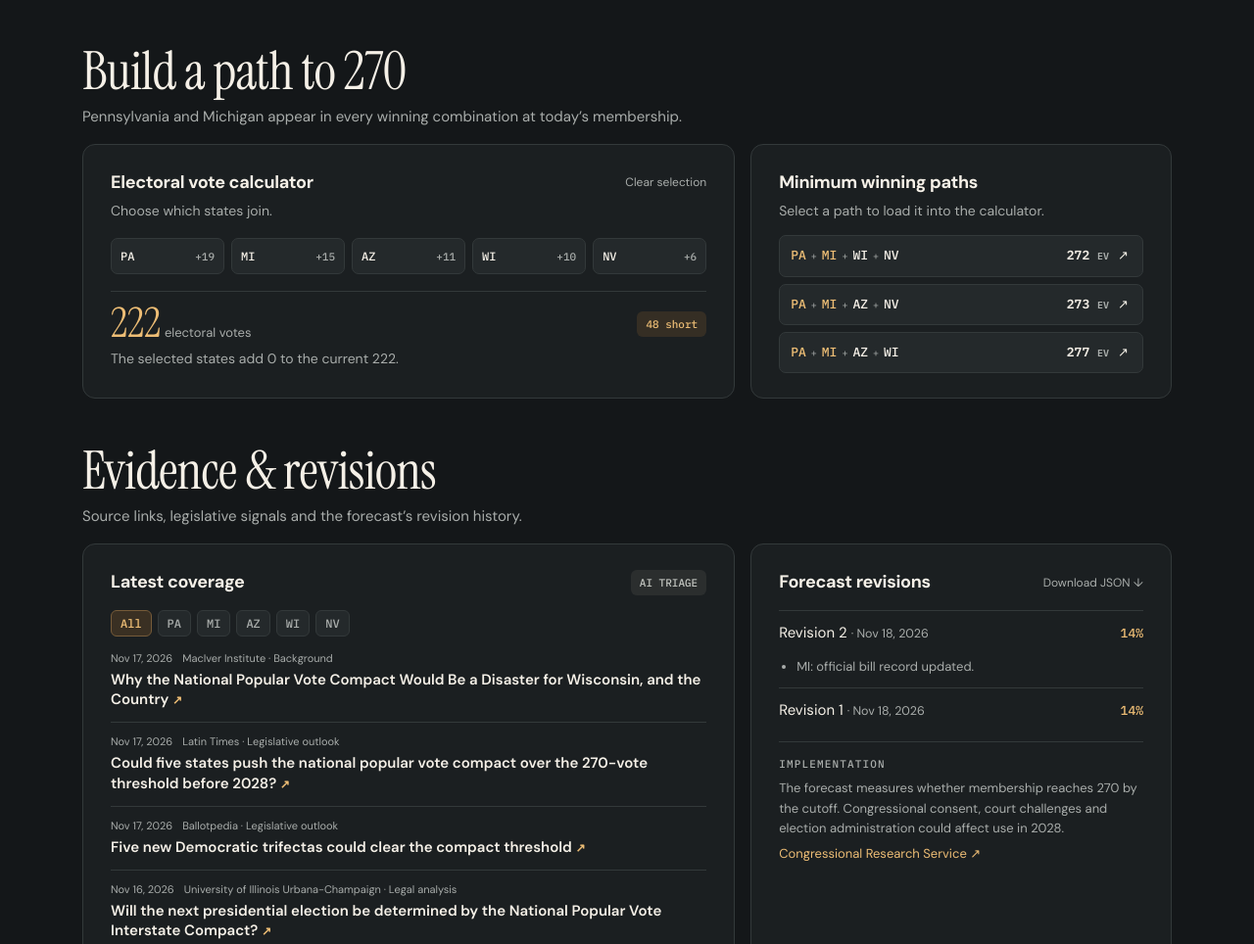
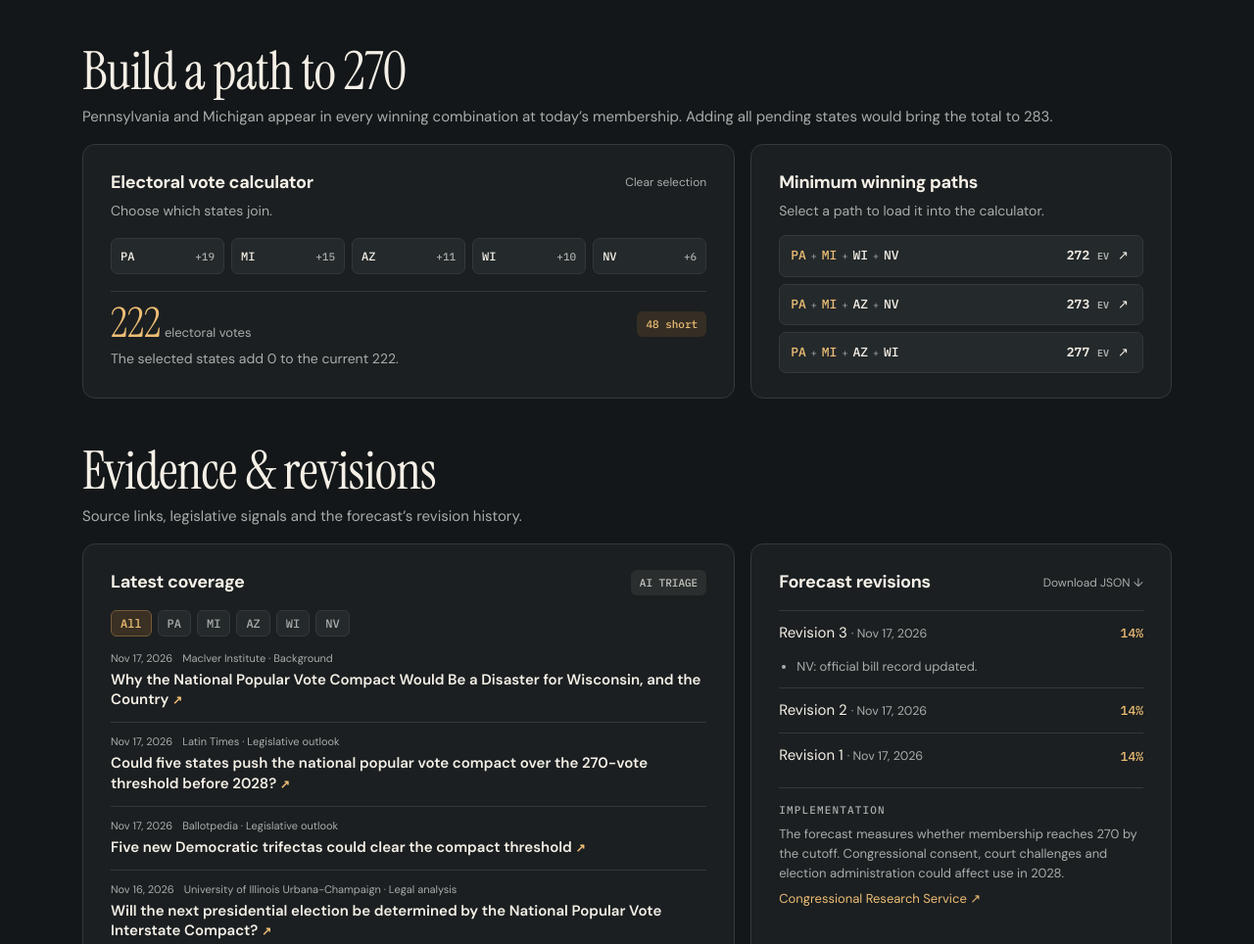
Before and after one commit to PinkRose237/npvic, a website: page site/index.html in a window 1280 px wide. Shown: the part 1220-2184 px from the top of the page at 98% size. Drawn offline with Linux system fonts and the light colour scheme.

Commit message:
Verify more legislative sources and reconcile membership feeds

```diff
--- a/data/inputs.mjs
+++ b/data/inputs.mjs
@@ -87,9 +87,9 @@ export const states = [
     signals: [
       { label: 'Governor-elect publicly supports adoption', shift: 0.60, url: links.ford },
       { label: 'One regular legislative session before the cutoff', shift: -0.35, url: links.nevada },
-      { label: 'Both chambers previously passed a standalone bill', shift: 0.20, url: 'https://www.leg.state.nv.us/App/NELIS/REL/80th2019/Bills/Vetoed' }
+      { label: 'Both chambers previously passed a standalone bill', shift: 0.20, url: 'https://www.leg.state.nv.us/App/NELIS/REL/80th2019/Bill/6289/Overview' }
     ],
-    bills: [{ id: 'AJR 6', session: 2025, stage: 'closed', date: '2025-06-03', route: 'amendment', url: 'https://www.leg.state.nv.us/App/NELIS/REL/83rd2025/Bill/11957' }]
+    bills: [{ id: 'AJR 6', session: 2025, stage: 'closed', date: '2025-04-12', route: 'amendment', url: 'https://www.leg.state.nv.us/App/NELIS/REL/83rd2025/Bill/11957' }]
   }
 ]
 
--- a/scripts/refresh.mjs
+++ b/scripts/refresh.mjs
@@ -30,9 +30,10 @@ if (today > cutoff && prior) {
 }
 
 const collected = await collect(prior, stamp)
-const members = collected.membership?.members ?? prior?.forecast.members ?? seedMembers
+const currentMembers = collected.membership?.members ?? prior?.forecast.members ?? seedMembers
+const members = Object.fromEntries(Object.entries(currentMembers).sort(([a], [b]) => a.localeCompare(b)))
 const news = mergeStories(seedNews, prior?.news ?? [], collected.stories, today)
-const review = await reviewStories(news, prior?.review)
+const review = await reviewStories(news, process.env.REFRESH_AI === 'true' ? null : prior?.review)
 const current = forecast({ members, bills: collected.bills, today })
 const material = {
   modelVersion: current.modelVersion, members,
@@ -68,6 +69,7 @@ await writeJson(historyFile, history)
 await writeJson(snapshotFile, {
   checkedAt: stamp, today, revision: revision.id, revisedAt: revision.date,
   membershipVerifiedAt: collected.membership ? stamp : prior?.membershipVerifiedAt ?? null,
+  membershipSource: collected.membership?.source ?? prior?.membershipSource ?? 'Launch baseline',
   links, forecast: current, review, news, feeds: collected.feeds, wikiRevision: collected.wikiRevision,
   bills: collected.bills
 })
--- a/site/assets/app.js
+++ b/site/assets/app.js
@@ -1,9 +1,10 @@
 const root = document.querySelector('#content')
 const status = document.querySelector('#checked')
 const fmt = new Intl.DateTimeFormat('en-US', { month: 'short', day: 'numeric', year: 'numeric', timeZone: 'UTC' })
+const localFmt = new Intl.DateTimeFormat('en-US', { month: 'short', day: 'numeric', year: 'numeric', timeZone: 'America/New_York' })
 const pct = n => `${Math.round(n * 100)}%`
 const pctRange = (lo, hi) => `${pct(lo)}–${pct(hi)}`
-const prettyDate = value => value ? fmt.format(new Date(value.slice(0, 10) + 'T12:00:00Z')) : '—'
+const prettyDate = value => value ? (value.length === 10 ? fmt.format(new Date(value + 'T12:00:00Z')) : localFmt.format(new Date(value))) : '—'
 const html = value => String(value ?? '').replace(/[&<>"']/g, char => ({ '&': '&amp;', '<': '&lt;', '>': '&gt;', '"': '&quot;', "'": '&#39;' })[char])
 const validUrl = value => {
   try { return new URL(value).protocol === 'https:' ? html(value) : '#' } catch { return '#' }
@@ -73,7 +74,7 @@ function render(data, revisions) {
     </section>
 
     <section class="block" id="scenarios" aria-labelledby="scenario-title">
-      ${section('Build a path to 270', html(thresholdCopy), 'scenario-title')}
+      ${section('Build a path to 270', html(thresholdCopy + (f.remaining ? ` Adding all pending states would bring the total to ${f.max}.` : '')), 'scenario-title')}
       <div class="scenario-grid">
         <article class="card simulator">
           <div class="panel-top"><h3>Electoral vote calculator</h3><button type="button" id="clear" class="quiet">Clear selection</button></div>
@@ -122,7 +123,7 @@ function render(data, revisions) {
           <div><h3>Uncertainty and validation</h3><p>The range shows what happens when all pending states face weaker or stronger adoption conditions. The historical baseline’s leave-one-election-out Brier score is ${f.backtest.brier.toFixed(3)} across ${f.backtest.joined + f.backtest.missed} cases. The full five-state forecast has limited validation and no resolved 2028 outcomes.</p><p>OpenCode Go triages headlines using DeepSeek V4.1 Flash. Forecast revisions use verified bill records and documented assumptions.</p></div>
         </div>
         <details><summary>Historical cohorts</summary><ul class="cohorts">${f.backtest.cohorts.map(cohort => `<li>${link(cohort.source, `${cohort.year} election`)} · Enacted: ${html(cohort.joined.join(', ') || 'none')} · No enactment: ${html(cohort.missed.join(', '))}</li>`).join('')}</ul></details>
-        <details><summary>Member states · ${f.committed} electoral votes</summary><ul class="member-list">${Object.entries(f.members).sort(([a], [b]) => a.localeCompare(b)).map(([name, joined]) => `<li><span>${html(name)}</span><small>${joined}</small></li>`).join('')}</ul></details>
+        <details><summary>Member states · ${f.committed} electoral votes</summary><p class="muted member-source">Verified ${prettyDate(data.membershipVerifiedAt)} · ${html(data.membershipSource)}</p><ul class="member-list">${Object.entries(f.members).sort(([a], [b]) => a.localeCompare(b)).map(([name, joined]) => `<li><span>${html(name)}</span><small>${joined}</small></li>`).join('')}</ul></details>
         <details><summary>Source checks · ${Object.values(data.feeds).filter(feed => feed.status === 'ok').length}/${Object.keys(data.feeds).length} available</summary><ul class="feeds">${Object.entries(data.feeds).map(([name, feed]) => `<li>${link(feed.url, name)}<span>${feed.status === 'ok' ? 'Checked' : 'Unavailable'} · ${prettyDate(feed.lastSuccess)}</span></li>`).join('')}</ul></details>
         <div class="source-links">${link(data.links.membership, 'Membership')}${link(data.links.allocation, 'Electoral votes')}${link(data.links.election, '2026 results')}${link(data.links.compact, 'Compact text')}${link(data.links.video, 'Video brief')}</div>
       </div>
--- a/site/assets/style.css
+++ b/site/assets/style.css
@@ -129,6 +129,7 @@ fieldset {min-width:0;border:0;margin:17px 0;padding:0;display:flex;gap:7px}
 .method-intro p {color:var(--muted);margin-top:9px;max-width:57ch}
 .method details {border-top:1px solid var(--border);padding:11px 0}
 .method summary {cursor:pointer;font-weight:600}
+.member-source {font-size:13px;margin-top:6px}
 .member-list {display:grid;grid-template-columns:1fr 1fr 1fr;gap:7px 20px}
 .member-list li,.feeds li {display:flex;justify-content:space-between;align-items:baseline;gap:10px}
 .member-list small,.feeds span {color:var(--muted);font:11px var(--mono)}
--- a/site/data/revisions.json
+++ b/site/data/revisions.json
@@ -1,4 +1,164 @@
 [
+  {
+    "id": 3,
+    "fingerprint": "3026c73a0887",
+    "date": "2026-11-18T00:24:54.983Z",
+    "modelVersion": "1.0.0",
+    "committed": 222,
+    "estimate": 14,
+    "states": [
+      {
+        "code": "PA",
+        "stage": "Awaiting new filing",
+        "p": 52,
+        "range": [
+          32,
+          71
+        ],
+        "signals": [
+          {
+            "label": "Governor open to exploring adoption",
+            "shift": 0.3,
+            "url": "https://penncapital-star.com/voting/pennsylvanias-democratic-trifecta-renews-calls-to-join-popular-national-vote-compact/"
+          }
+        ],
+        "active": null,
+        "bills": [
+          {
+            "id": "HB 270",
+            "session": 2025,
+            "stage": "introduced",
+            "date": "2025-04-09"
+          }
+        ]
+      },
+      {
+        "code": "MI",
+        "stage": "Awaiting new filing",
+        "p": 39,
+        "range": [
+          22,
+          59
+        ],
+        "signals": [
+          {
+            "label": "Previous Democratic trifecta did not enact the compact",
+            "shift": -0.25,
+            "url": "https://news.ballotpedia.org/2026/11/17/new-democratic-trifectas-in-five-states-could-provide-enough-electoral-votes-for-national-popular-vote-interstate-compact-2/"
+          }
+        ],
+        "active": null,
+        "bills": [
+          {
+            "id": "HB 6213",
+            "session": 2025,
+            "stage": "introduced",
+            "date": "2026-07-14"
+          }
+        ]
+      },
+      {
+        "code": "AZ",
+        "stage": "Awaiting new filing",
+        "p": 52,
+        "range": [
+          32,
+          71
+        ],
+        "signals": [
+          {
+            "label": "Incoming Senate president signaled agenda support",
+            "shift": 0.3,
+            "url": "https://news.ballotpedia.org/2026/11/17/new-democratic-trifectas-in-five-states-could-provide-enough-electoral-votes-for-national-popular-vote-interstate-compact-2/"
+          }
+        ],
+        "active": null,
+        "bills": [
+          {
+            "id": "SB 1300",
+            "session": 2026,
+            "stage": "closed",
+            "date": "2026-06-13"
+          },
+          {
+            "id": "HB 4013",
+            "session": 2026,
+            "stage": "closed",
+            "date": "2026-06-13"
+          }
+        ]
+      },
+      {
+        "code": "WI",
+        "stage": "Awaiting new filing",
+        "p": 55,
+        "range": [
+          36,
+          74
+        ],
+        "signals": [
+          {
+            "label": "Public legislative priority and governor-elect interest",
+            "shift": 0.45,
+            "url": "https://news.ballotpedia.org/2026/11/17/new-democratic-trifectas-in-five-states-could-provide-enough-electoral-votes-for-national-popular-vote-interstate-compact-2/"
+          }
+        ],
+        "active": null,
+        "bills": [
+          {
+            "id": "SB 1117",
+            "session": 2025,
+            "stage": "closed",
+            "date": "2026-03-23"
+          },
+          {
+            "id": "AB 1152",
+            "session": 2025,
+            "stage": "closed",
+            "date": "2026-03-23"
+          }
+        ]
+      },
+      {
+        "code": "NV",
+        "stage": "Awaiting new filing",
+        "p": 55,
+        "range": [
+          36,
+          74
+        ],
+        "signals": [
+          {
+            "label": "Governor-elect publicly supports adoption",
+            "shift": 0.6,
+            "url": "https://www.kolotv.com/2026/11/12/incoming-nevada-governor-says-electoral-college-was-created-with-racist-underpinnings-calls-state-join-popular-vote-compact/"
+          },
+          {
+            "label": "One regular legislative session before the cutoff",
+            "shift": -0.35,
+            "url": "https://www.leg.state.nv.us/App/NELIS/REL/84th2027/SessionInformation"
+          },
+          {
+            "label": "Both chambers previously passed a standalone bill",
+            "shift": 0.2,
+            "url": "https://www.leg.state.nv.us/App/NELIS/REL/80th2019/Bill/6289/Overview"
+          }
+        ],
+        "active": null,
+        "bills": [
+          {
+            "id": "AJR 6",
+            "session": 2025,
+            "stage": "closed",
+            "date": "2025-04-12"
+          }
+        ]
+      }
+    ],
+    "changes": [
+      "NV: official bill record updated."
+    ]
+  },
   {
     "id": 2,
     "fingerprint": "d46f64ea34d5",
--- a/site/data/snapshot.json
+++ b/site/data/snapshot.json
@@ -1,9 +1,10 @@
 {
-  "checkedAt": "2026-11-18T00:21:29.643Z",
+  "checkedAt": "2026-11-18T00:24:54.983Z",
   "today": "2026-11-17",
-  "revision": 2,
-  "revisedAt": "2026-11-18T00:17:32.241Z",
-  "membershipVerifiedAt": "2026-11-18T00:21:02.035Z",
+  "revision": 3,
+  "revisedAt": "2026-11-18T00:24:54.983Z",
+  "membershipVerifiedAt": "2026-11-18T00:24:54.983Z",
+  "membershipSource": "NCSL",
   "links": {
     "membership": "https://www.ncsl.org/elections-and-campaigns/national-popular-vote",
     "allocation": "https://www.archives.gov/electoral-college/allocation",
@@ -315,7 +316,7 @@
           {
             "label": "Both chambers previously passed a standalone bill",
             "shift": 0.2,
-            "url": "https://www.leg.state.nv.us/App/NELIS/REL/80th2019/Bills/Vetoed"
+            "url": "https://www.leg.state.nv.us/App/NELIS/REL/80th2019/Bill/6289/Overview"
           }
         ],
         "bills": [
@@ -323,7 +324,7 @@
             "id": "AJR 6",
             "session": 2025,
             "stage": "closed",
-            "date": "2025-06-03",
+            "date": "2025-04-12",
             "route": "amendment",
             "url": "https://www.leg.state.nv.us/App/NELIS/REL/83rd2025/Bill/11957"
           }
@@ -747,102 +748,102 @@
     "Bill discovery · MediaWiki API": {
       "url": "https://en.wikipedia.org/w/api.php?action=parse&page=National_Popular_Vote_Interstate_Compact&prop=text%7Crevid&formatversion=2&format=json",
       "status": "ok",
-      "lastSuccess": "2026-11-18T00:21:29.643Z"
+      "lastSuccess": "2026-11-18T00:24:54.983Z"
     },
     "Bill leads · AZ": {
       "url": "https://www.nationalpopularvote.com/state/az",
       "status": "ok",
-      "lastSuccess": "2026-11-18T00:21:29.643Z"
+      "lastSuccess": "2026-11-18T00:24:54.983Z"
     },
     "Bill leads · PA": {
       "url": "https://www.nationalpopularvote.com/state/pa",
       "status": "ok",
-      "lastSuccess": "2026-11-18T00:21:29.643Z"
+      "lastSuccess": "2026-11-18T00:24:54.983Z"
     },
     "Bill leads · WI": {
       "url": "https://www.nationalpopularvote.com/state/wi",
       "status": "ok",
-      "lastSuccess": "2026-11-18T00:21:29.643Z"
+      "lastSuccess": "2026-11-18T00:24:54.983Z"
     },
     "Bill leads · NV": {
       "url": "https://www.nationalpopularvote.com/state/nv",
       "status": "ok",
-      "lastSuccess": "2026-11-18T00:21:29.643Z"
+      "lastSuccess": "2026-11-18T00:24:54.983Z"
     },
     "News · Michigan": {
       "url": "https://news.google.com/rss/search?q=%22national%20popular%20vote%22%20%22Michigan%22%20when%3A30d&hl=en-US&gl=US&ceid=US:en",
-      "status": "unavailable",
-      "lastSuccess": "2026-11-18T00:21:02.035Z"
+      "status": "ok",
+      "lastSuccess": "2026-11-18T00:24:54.983Z"
     },
     "Bill leads · MI": {
       "url": "https://www.nationalpopularvote.com/state/mi",
       "status": "ok",
-      "lastSuccess": "2026-11-18T00:21:29.643Z"
+      "lastSuccess": "2026-11-18T00:24:54.983Z"
     },
     "News · Nevada": {
       "url": "https://news.google.com/rss/search?q=%22national%20popular%20vote%22%20%22Nevada%22%20when%3A30d&hl=en-US&gl=US&ceid=US:en",
-      "status": "unavailable",
-      "lastSuccess": "2026-11-18T00:21:02.035Z"
+      "status": "ok",
+      "lastSuccess": "2026-11-18T00:24:54.983Z"
     },
     "News · Pennsylvania": {
       "url": "https://news.google.com/rss/search?q=%22national%20popular%20vote%22%20%22Pennsylvania%22%20when%3A30d&hl=en-US&gl=US&ceid=US:en",
       "status": "ok",
-      "lastSuccess": "2026-11-18T00:21:29.643Z"
+      "lastSuccess": "2026-11-18T00:24:54.983Z"
     },
     "News · Arizona": {
       "url": "https://news.google.com/rss/search?q=%22national%20popular%20vote%22%20%22Arizona%22%20when%3A30d&hl=en-US&gl=US&ceid=US:en",
       "status": "ok",
-      "lastSuccess": "2026-11-18T00:21:29.643Z"
+      "lastSuccess": "2026-11-18T00:24:54.983Z"
     },
     "News · Wisconsin": {
       "url": "https://news.google.com/rss/search?q=%22national%20popular%20vote%22%20%22Wisconsin%22%20when%3A30d&hl=en-US&gl=US&ceid=US:en",
       "status": "ok",
-      "lastSuccess": "2026-11-18T00:21:29.643Z"
+      "lastSuccess": "2026-11-18T00:24:54.983Z"
     },
     "News · National": {
       "url": "https://news.google.com/rss/search?q=%22national%20popular%20vote%22%20(compact%20OR%20interstate)%20when%3A30d&hl=en-US&gl=US&ceid=US:en",
       "status": "ok",
-      "lastSuccess": "2026-11-18T00:21:29.643Z"
+      "lastSuccess": "2026-11-18T00:24:54.983Z"
     },
     "Change feed · WI": {
       "url": "https://api.statescan.org/v1/states/WI/changes.rss",
       "status": "ok",
-      "lastSuccess": "2026-11-18T00:21:29.643Z"
+      "lastSuccess": "2026-11-18T00:24:54.983Z"
     },
     "Compact membership · NCSL": {
       "url": "https://www.ncsl.org/elections-and-campaigns/national-popular-vote",
-      "status": "unavailable",
-      "lastSuccess": "2026-11-18T00:21:02.035Z"
+      "status": "ok",
+      "lastSuccess": "2026-11-18T00:24:54.983Z"
     },
     "Change feed · MI": {
       "url": "https://api.statescan.org/v1/states/MI/changes.rss",
       "status": "ok",
-      "lastSuccess": "2026-11-18T00:21:29.643Z"
+      "lastSuccess": "2026-11-18T00:24:54.983Z"
     },
     "Change feed · NV": {
       "url": "https://api.statescan.org/v1/states/NV/changes.rss",
       "status": "ok",
-      "lastSuccess": "2026-11-18T00:21:29.643Z"
+      "lastSuccess": "2026-11-18T00:24:54.983Z"
     },
     "Change feed · AZ": {
       "url": "https://api.statescan.org/v1/states/AZ/changes.rss",
       "status": "ok",
-      "lastSuccess": "2026-11-18T00:21:29.643Z"
+      "lastSuccess": "2026-11-18T00:24:54.983Z"
     },
     "Change feed · PA": {
       "url": "https://api.statescan.org/v1/states/PA/changes.rss",
       "status": "ok",
-      "lastSuccess": "2026-11-18T00:21:29.643Z"
+      "lastSuccess": "2026-11-18T00:24:54.983Z"
     },
     "Official bill · PA 2025 HB 270": {
       "url": "https://www.palegis.us/legislation/bills/2025/hb0270",
       "status": "ok",
-      "lastSuccess": "2026-11-18T00:21:29.643Z"
+      "lastSuccess": "2026-11-18T00:24:54.983Z"
     },
     "Official bill · MI 2025 HB 6213": {
       "url": "https://www.legislature.mi.gov/Bills/Bill?ObjectName=2026-HB-6213&printerFriendly=true",
       "status": "ok",
-      "lastSuccess": "2026-11-18T00:21:29.643Z"
+      "lastSuccess": "2026-11-18T00:24:54.983Z"
     },
     "Official bill search · MI": {
       "url": "https://www.legislature.mi.gov/Search/ExecuteSearch?contentFullText=%22national+popular+vote%22&docTypes=Bills&sessions=2027-2028",
@@ -855,6 +856,36 @@
       "lastSuccess": "2026-11-18T00:21:29.643Z"
     },
     "Official bill search · PA": {
+      "url": "https://www.palegis.us/legislation/bills/bill-keyword-search?searchBy=keyword&sessYr=2027&sessInd=0&keyword=national+popular+vote&searchType=text&billType=B",
+      "status": "unavailable",
+      "lastSuccess": null
+    },
+    "Compact membership · National Popular Vote": {
+      "url": "https://www.nationalpopularvote.com/state-status",
+      "status": "ok",
+      "lastSuccess": "2026-11-18T00:24:54.983Z"
+    },
+    "Official bill search · Wisconsin Senate": {
+      "url": "https://docs.legis.wisconsin.gov/2027/proposals/reg/sen/bill",
+      "status": "unavailable",
+      "lastSuccess": null
+    },
+    "Official bill search · Wisconsin Assembly": {
+      "url": "https://docs.legis.wisconsin.gov/2027/proposals/reg/asm/bill",
+      "status": "unavailable",
+      "lastSuccess": null
+    },
+    "Official bill search · Michigan": {
+      "url": "https://www.legislature.mi.gov/Search/ExecuteSearch?contentFullText=%22national+popular+vote%22&docTypes=Bills&sessions=2027-2028",
+      "status": "ok",
+      "lastSuccess": "2026-11-18T00:24:54.983Z"
+    },
+    "Official bill search · Nevada": {
+      "url": "https://www.leg.state.nv.us/App/NELIS/REL/84th2027/HomeBill/BillsTab?PageSize=2147483647&Filters.DisplayTitles=true",
+      "status": "ok",
+      "lastSuccess": "2026-11-18T00:24:54.983Z"
+    },
+    "Official bill search · Pennsylvania": {
       "url": "https://www.palegis.us/legislation/bills/bill-keyword-search?searchBy=keyword&sessYr=2027&sessInd=0&keyword=national+popular+vote&searchType=text&billType=B",
       "status": "unavailable",
       "lastSuccess": null
@@ -899,7 +930,7 @@
         "id": "AJR 6",
         "session": 2025,
         "stage": "closed",
-        "date": "2025-06-03",
+        "date": "2025-04-12",
         "route": "amendment",
         "url": "https://www.leg.state.nv.us/App/NELIS/REL/83rd2025/Bill/11957"
       }
```
Also changed, not shown: scripts/collect.mjs (+81 -19 lines), .github/workflows/pages.yml, README.md.
